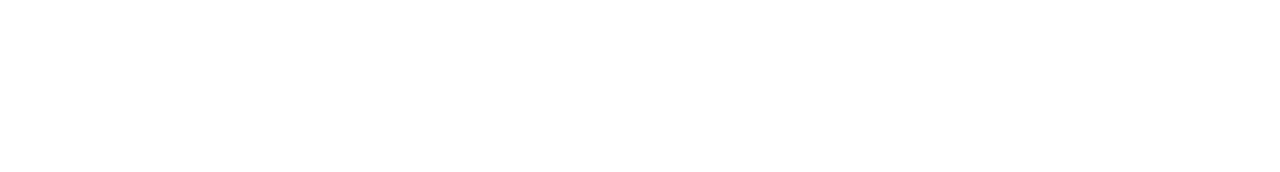
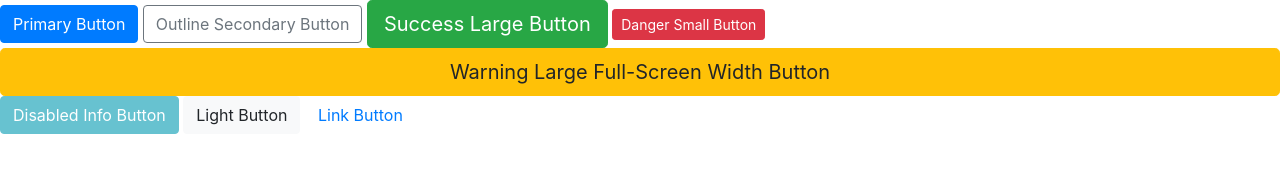
Before and after one commit to acciojob/bootstrap-buttons-amit00011, a website: page main.html in a window 1280 px wide. Drawn offline with nearby package versions, Linux system fonts and the light colour scheme.

Commit message:
created a submission

```diff
--- a/main.html
+++ b/main.html
@@ -1,16 +1,41 @@
 <!DOCTYPE html>
+<html lang="en">
+<head>
+    <meta charset="UTF-8">
+    <meta name="viewport" content="width=device-width, initial-scale=1.0">
+    <title>Bootstrap Buttons</title>
+    <!-- Link to Bootstrap CSS -->
+    <link href="https://stackpath.bootstrapcdn.com/bootstrap/4.5.2/css/bootstrap.min.css" rel="stylesheet">
+</head>
+<body>
 
-<html>
+    <!-- Button 1: Primary Button -->
+    <button id="button-1" class="btn btn-primary">Primary Button</button>
 
-<head>
-	<link rel="stylesheet" href="styles.css">
-</head>
+    <!-- Button 2: Outline Secondary Button -->
+    <button id="button-2" class="btn btn-outline-secondary">Outline Secondary Button</button>
 
-<body>
-	<!-- the entire body must be written by student -->
-    <script type="text/javascript" src="./script.js">
-</script>
+    <!-- Button 3: Success Large Button -->
+    <button id="button-3" class="btn btn-success btn-lg">Success Large Button</button>
 
+    <!-- Button 4: Danger Small Button -->
+    <button id="button-4" class="btn btn-danger btn-sm">Danger Small Button</button>
+
+    <!-- Button 5: Warning Large Full-Screen Width Button -->
+    <button id="button-5" class="btn btn-warning btn-lg btn-block">Warning Large Full-Screen Width Button</button>
+
+    <!-- Button 6: Disabled Info Button -->
+    <button id="button-6" class="btn btn-info" disabled>Disabled Info Button</button>
+
+    <!-- Button 7: Light Button -->
+    <button id="button-7" class="btn btn-light">Light Button</button>
+
+    <!-- Button 8: Link Button -->
+    <a id="button-8" href="#" class="btn btn-link">Link Button</a>
+
+    <!-- Optional: Link to Bootstrap JS for additional functionality -->
+    <script src="https://code.jquery.com/jquery-3.5.1.slim.min.js"></script>
+    <script src="https://cdn.jsdelivr.net/npm/@popperjs/core@2.9.1/dist/umd/popper.min.js"></script>
+    <script src="https://stackpath.bootstrapcdn.com/bootstrap/4.5.2/js/bootstrap.min.js"></script>
 </body>
-
 </html>
```
